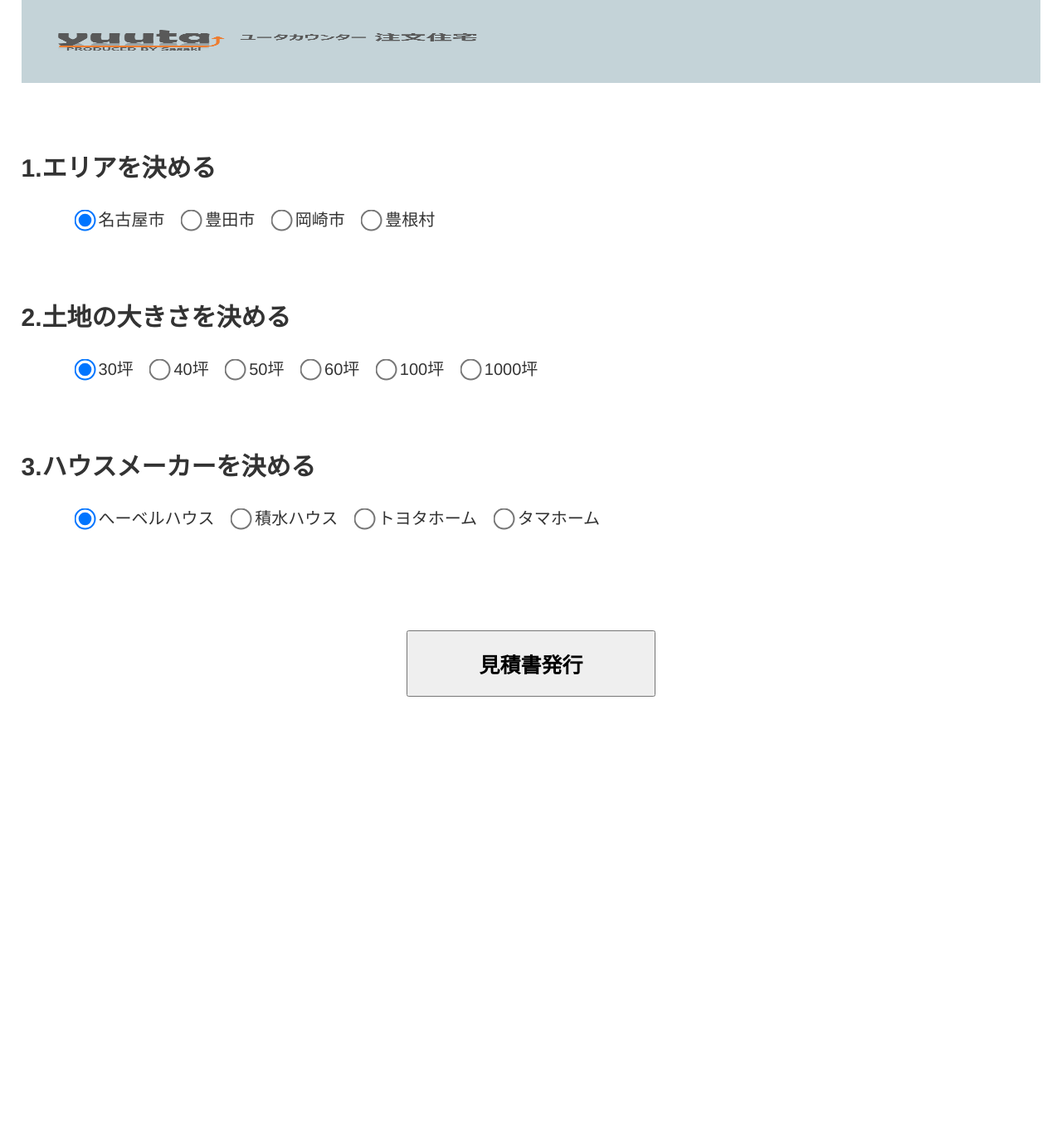
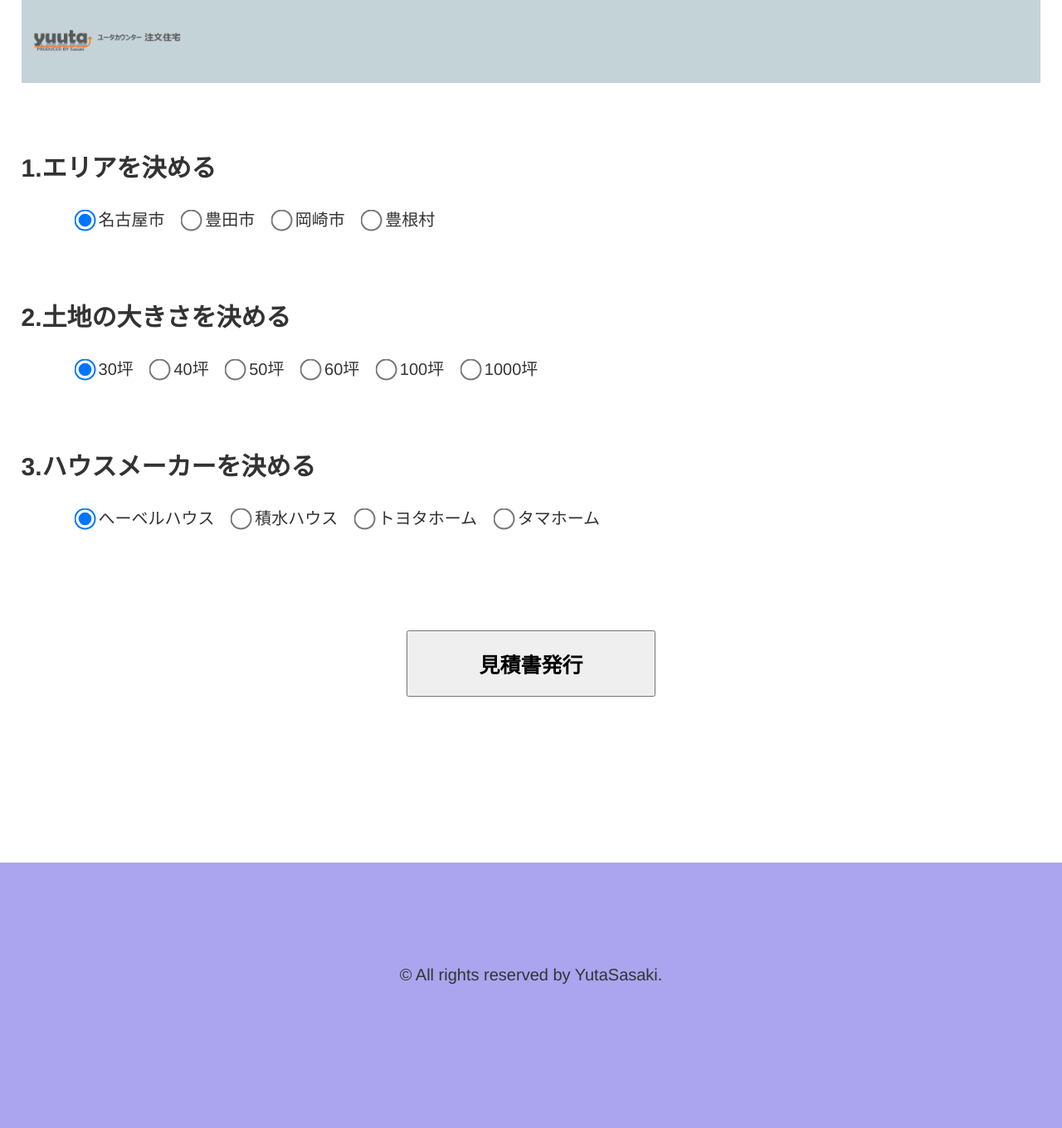
Before and after one commit to 01yuta24/yuta.github.io, a plain HTML site: page search.html in a window 1280 px wide. Shown: the whole page at 83% size. Before the commit the page ends 840 px from the top, so only its background shows below. Drawn offline with Linux system fonts and the light colour scheme.

Commit message:
Update search.html

```diff
--- a/search.html
+++ b/search.html
@@ -8,11 +8,12 @@
     <title>調査</title>
 </head>
 <body>
-    <div class="title">
+    <header class="title">
         <a href="index.html">
-            <img class="title-image" width="600px" height="200px" src="title.png">
-        </a>
-    </div>
+        <img class="title-image" src="title.png">
+    </a>
+    </header>
+
     <section class="search">
         <h2 class="radio-h2">1.エリアを決める</h2>
         <div class="input-radio">
@@ -65,6 +66,11 @@
     </dialog>
 
 
+    <footer>
+        <p>© All rights reserved by YutaSasaki.</p>
+    </footer>
+
+
     <script src="script.js"></script>
 
 </body>
```
